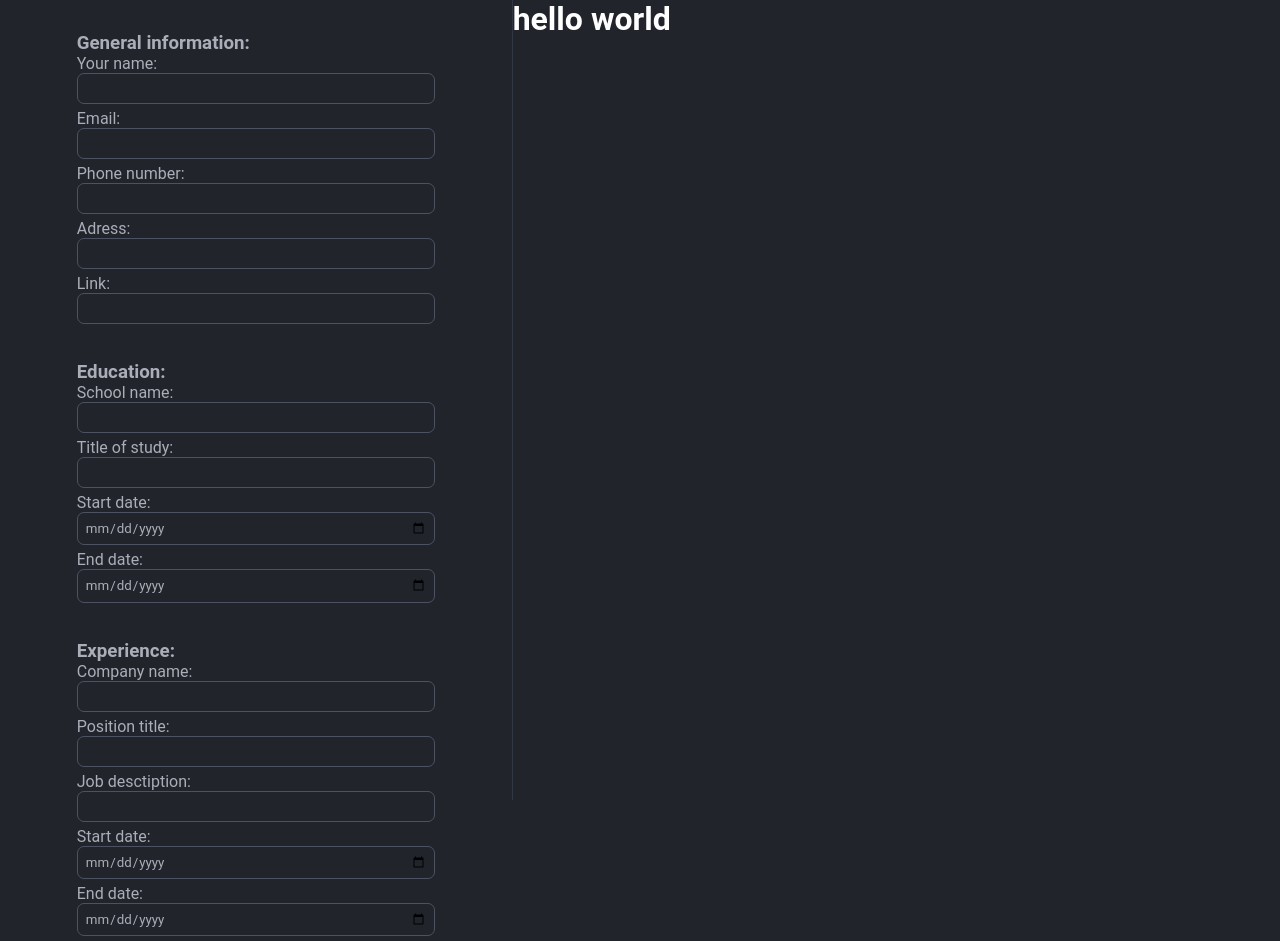
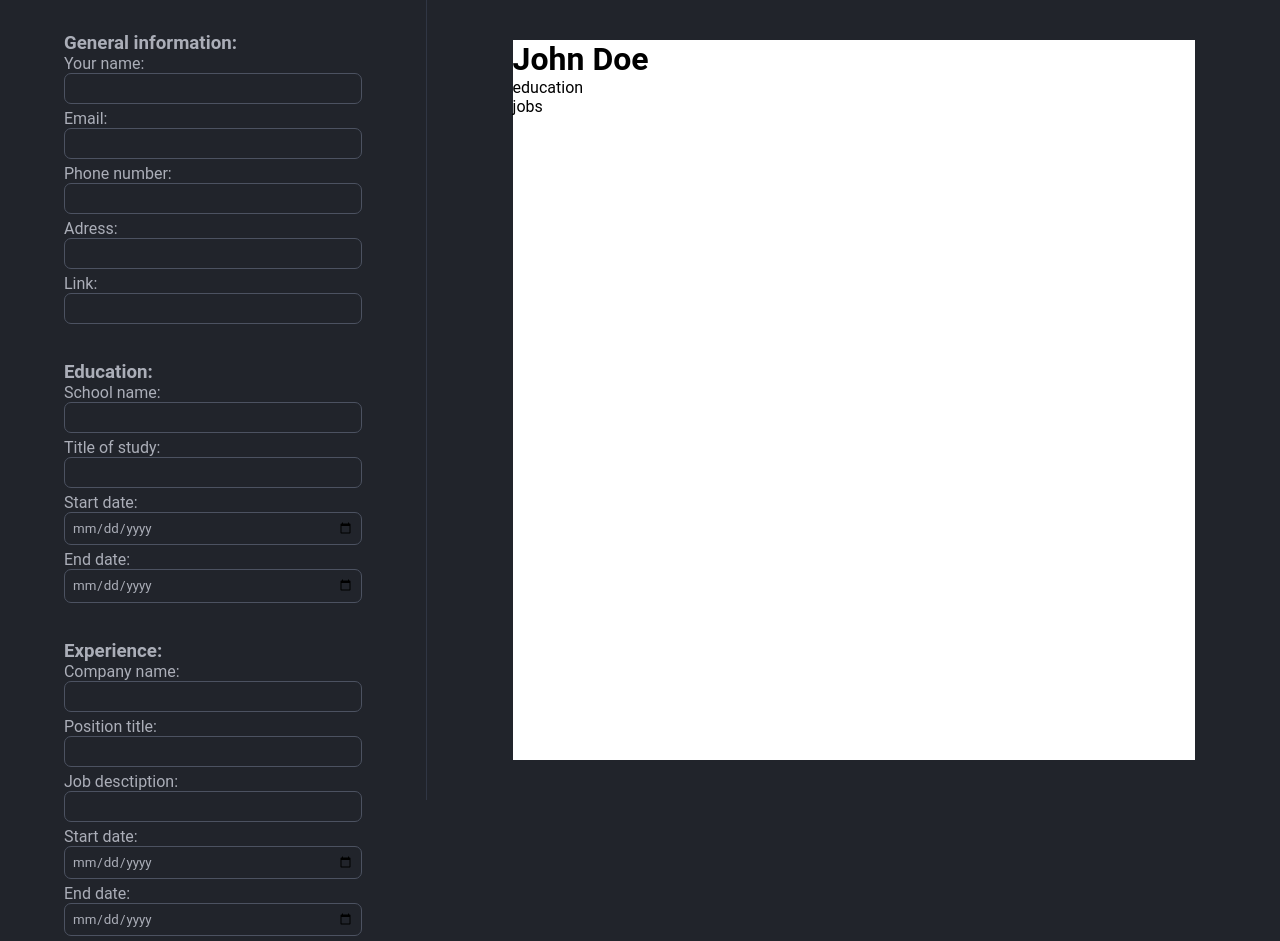
Before and after one commit to grawash/cv-application, a React (Create React App) app: page / in a window 1280 px wide. Built offline with nearby package versions, Linux system fonts and the light colour scheme.

Commit message:
added functionality to change name

```diff
--- a/src/App.js
+++ b/src/App.js
@@ -3,11 +3,27 @@ import InputSide from "./components/InputSide";
 import Preview from "./components/Preview";
 import './styles/style.css'
 class App extends Component {
+  constructor() {
+    super();
+
+    this.state = {
+      name: 'John Doe',
+      task: { text: ''},
+      tasks: [],
+    };
+  }
+  changeName = (e) => {
+    this.setState(
+      {
+        name: e.target.value,
+      }
+    )
+  }
   render() {
     return (
       <div className="generalContainer">
-        <InputSide />
-        <Preview />
+        <InputSide changeName={this.changeName} />
+        <Preview name={this.state.name}  />
       </div>
     );
   }
--- a/src/components/InputSide.js
+++ b/src/components/InputSide.js
@@ -1,10 +1,13 @@
 import React, { Component } from "react";
 import Inputs from "./Inputs";
 class InputSide extends Component {
+    constructor(props) {
+        super(props);
+      }
   render() {
     return (
       <div className="inputsSide">
-        <Inputs />
+        <Inputs changeName={this.props.changeName} />
       </div>
     );
   }
--- a/src/components/Inputs.js
+++ b/src/components/Inputs.js
@@ -1,5 +1,8 @@
 import React, { Component } from "react";
 class Inputs extends Component {
+    constructor(props) {
+        super(props);
+      }
   render() {
     return (
       <div className="inputs">
@@ -7,7 +10,7 @@ class Inputs extends Component {
         <h3>General information:</h3>
             <div>
                 <label for="name">Your name:</label>
-                <input type="text" id="name" name="name" />
+                <input type="text" id="name" name="name" onChange={this.props.changeName} />
             </div>
             <div>
                 <label for="email">Email:</label>
--- a/src/components/Preview.js
+++ b/src/components/Preview.js
@@ -1,9 +1,16 @@
 import React, { Component } from "react";
 class Preview extends Component {
+    constructor(props) {
+        super(props);
+      }
     render() {
         return (
         <div className="preview">
-        <h1>hello world</h1>
+            <div className="resumeContainer">
+                <h1>{this.props.name}</h1>
+                <p>education</p>
+                <p>jobs</p>
+            </div>
         </div>
         );
     }
--- a/src/styles/style.css
+++ b/src/styles/style.css
@@ -26,10 +26,17 @@ body{
 }
 .inputsSide{
     flex-grow: 1;
+    flex-shrink: 0;
+    flex-basis: 0;
     border-right:  1px solid rgb(48, 54, 68);
 }
 .preview{
+    display: flex;
     flex-grow: 2;
+    flex-shrink: 0;
+    flex-basis: 0;
+    align-items: center;
+    justify-content: center;
 }
 .inputs{
     margin: 0 auto;
@@ -58,3 +65,11 @@ body{
     display: flex;
     flex-direction: column;
 }
+.resumeContainer{
+    background-color: white;
+    height: 90%;
+    width: 80%;
+    margin:auto;
+    margin-top: auto;
+    color: black;
+}
```
Lines whose indentation alone changed are shown as unchanged.
